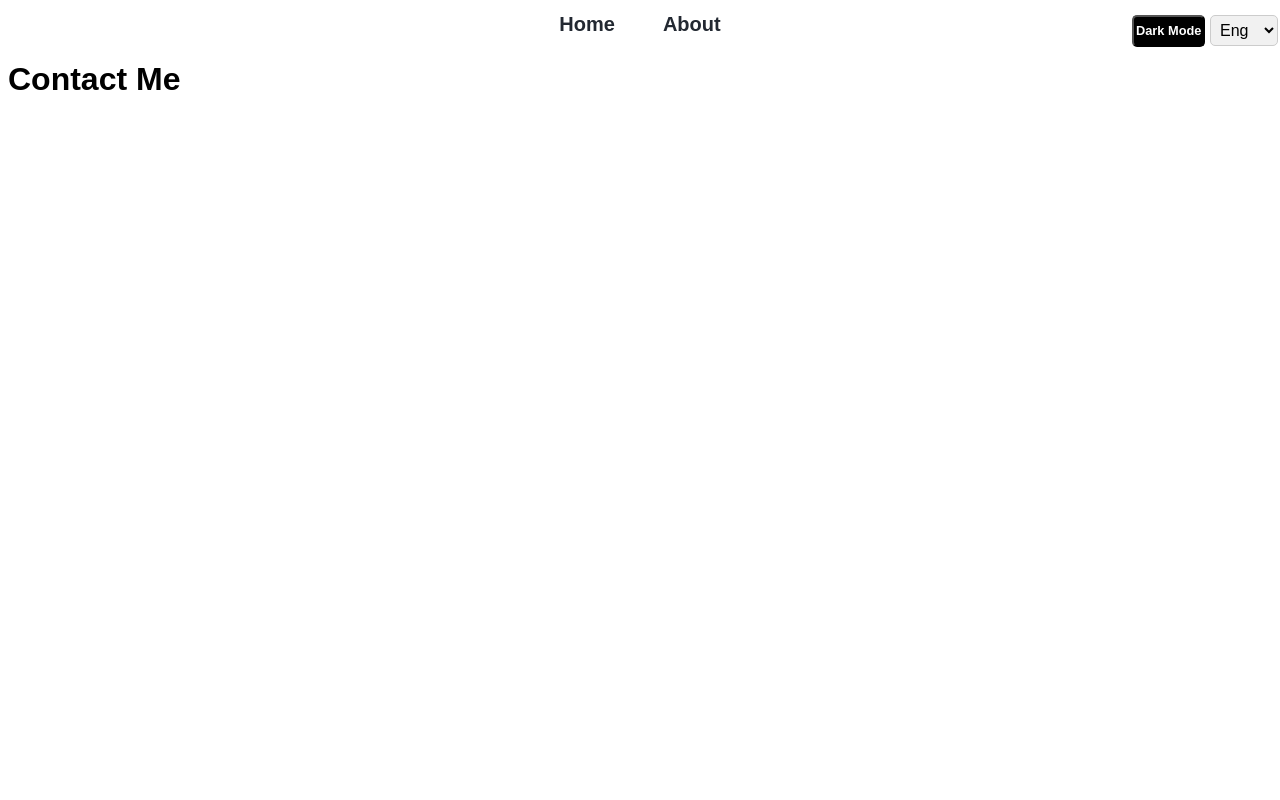
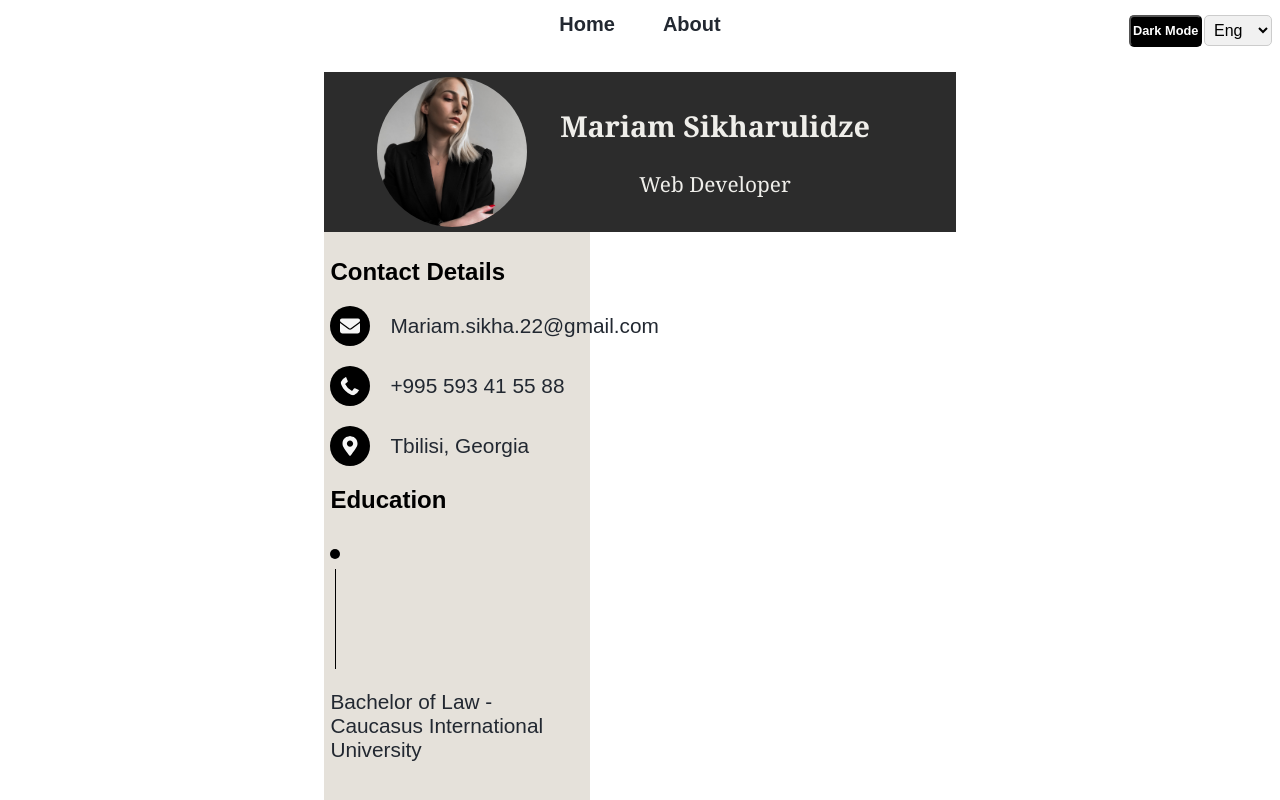
Before and after one commit to Sikharulidze/My-web-page, a React (Vite) app: page /contact in a window 1280 px wide. Shown: the top 800 px of the page. Built offline with nearby package versions, Linux system fonts and the light colour scheme.

Commit message:
added many thing

```diff
--- a/index.html
+++ b/index.html
@@ -4,6 +4,7 @@
     <meta charset="UTF-8" />
     <meta name="viewport" content="width=device-width, initial-scale=1.0" />
     <title>Mariam Sikharulidze</title>
+
   </head>
   <body>
     <div id="root"></div>
--- a/package.json
+++ b/package.json
@@ -10,10 +10,13 @@
     "preview": "vite preview"
   },
   "dependencies": {
+    "@fortawesome/free-solid-svg-icons": "^6.7.2",
+    "@fortawesome/react-fontawesome": "^0.2.2",
     "i18next": "^25.1.2",
     "react": "^19.1.0",
     "react-dom": "^19.1.0",
     "react-i18next": "^15.5.1",
+    "react-icons": "^5.5.0",
     "react-router-dom": "^7.6.0",
     "zustand": "^5.0.4"
   },
--- a/src/App.css
+++ b/src/App.css
@@ -142,8 +142,8 @@
 }
 
 body.dark .top-container {
-  background-color: #121212; /* Dark background */
-  color: white; /* Dark text */
+  background-color: #121212;
+  color: white;
 }
 
 .top-cloud,
@@ -292,18 +292,18 @@
   max-width: 300px;
   height: auto;
   border-radius: 10%;
-  opacity: 0; /* Initially hidden */
-  transform: translateY(20px); /* Start with slight downward shift */
+  opacity: 0;
+  transform: translateY(20px);
   transition: opacity 1s ease, transform 1s ease;
 }
 
 .proggraming-img.visible {
-  opacity: 1; /* Make image visible */
-  transform: translateY(0); /* Reset the position */
+  opacity: 1;
+  transform: translateY(0);
 }
 
 .proggraming-img:nth-child(1) {
-  animation: fadeInUp 1.5s ease-out 0.5s forwards; /* Delay for sequencing */
+  animation: fadeInUp 1.5s ease-out 0.5s forwards;
 }
 
 .proggraming-img:nth-child(2) {
@@ -328,3 +328,138 @@
     transform: translateY(0);
   }
 }
+
+/*contact page css */
+
+.first-div{
+  background-color: #2c2c2c;
+  height: 20vh;
+  display: flex;
+  align-items: center;
+  justify-content: center;
+  padding: 0 2rem;
+
+}
+
+.profile-img{
+  width: 150px;
+  border-radius: 100%;
+  height: 150px;
+  object-fit: cover;
+}
+
+
+.first-div-text {
+  flex: 0.9;
+  display: flex;
+  flex-direction: column;
+  align-items: center;
+  justify-content: center;
+  color: #EFEEEA;
+  text-align: center;
+  gap: 20px;
+  font-family: Georgia, 'Times New Roman', Times, serif;
+
+}
+
+.first-div-text h1 {
+  margin: 0;
+  font-size: 1.8rem;
+}
+
+.first-div-text p {
+  margin: 5px 0 0;
+  font-size: 1.3rem;
+
+}
+
+.contact-page-container{
+  width: 50%;
+  margin: 0 auto;
+  padding: 2rem;
+
+}
+
+.left-div{
+  background-color: #e5e1da;
+  width: 40%;
+  padding: 0.4rem;
+
+}
+
+.contact-info {
+  display: flex;
+  flex-direction: column;
+  gap: 20px;
+}
+
+.contact-item {
+  display: flex;
+  align-items: center;
+  gap: 10px;
+
+}
+
+.contact-item i, .contact-item svg {
+  background-color: black;
+  border-radius: 50%;
+  padding: 10px;
+  color: whitesmoke;
+  font-size: 20px;
+  margin-right: 10px;
+}
+
+.contact-item p {
+  margin: 0;
+  color: #333;
+  font-size: 1.3rem;
+}
+
+h2{
+  color: black;
+  font-weight: bold;
+}
+
+.contact-p{
+  color: #222831 !important;
+  font-size: 1.3rem;
+  display: flex;
+
+}
+
+.education-header {
+  font-size: 1.5rem;
+  margin-bottom: 10px;
+}
+
+.education-container {
+  display: flex;
+  align-items: flex-start;
+  margin-bottom: 15px;
+  display: flex;
+  flex-direction: column;
+}
+
+.education-dot-line {
+  display: flex;
+  flex-direction: column;
+  align-items: center;
+  margin-right: 15px;
+
+}
+
+.dot {
+  width: 10px;
+  height: 10px;
+  background-color: black;
+  border-radius: 50%;
+  margin-bottom: 10px;
+  margin-top: 25px;
+}
+
+.line {
+  width: 1px;
+  height: 100px;
+  background-color: black;
+
+}
--- a/src/Layout.jsx
+++ b/src/Layout.jsx
@@ -41,7 +41,7 @@
           style={{
             position: "absolute",
             top: "15px",
-            right: "2px",
+            right: "8px",
           }}
         >
           <option value="eng">Eng</option>
@@ -55,7 +55,7 @@
           style={{
             position: "absolute",
             top: "15px",
-            right: "75px",
+            right: "78px",
             padding: "0.4rem 0.10rem",
             backgroundColor: dark ? "#fff" : "#000",
             color: dark ? "#000" : "#fff",
@@ -63,6 +63,8 @@
             cursor: "pointer",
             fontWeight: "600",
             fontSize: "0.8rem",
+
+
           }}
         >
           {dark ? "Light Mode" : "Dark Mode"}
--- a/src/locales/geo.json
+++ b/src/locales/geo.json
@@ -20,10 +20,10 @@
     "designTitle": "დიზაინი და განვითარება",
     "designDesc": "პროგრამირების სწავლა დავიწყე 25 წლის ასაკში, რადგან სახლიდან მუშაობა კომფორტულია და ეს არის პროგრესული და ფასეული სფერო.",
     "donutTitle": "დონატის გამოწვევა",
-    "donutDesc": "მაგრამ ჩემი საუკეთესო უნარი სინამდვილეში არის დონატების ჭამა. მე ვარ უკონკურენტო დონატის ჭამაში! ნუტელას დონატები ჩემი საყვარელია.",
+    "donutDesc": "მაგრამ ჩემი საუკეთესო უნარი სინამდვილეში არის დონატების ჭამა. მე ვარ უკონკურენტო დონატის ჭამაში! დონატები ნუთელათი საუკეთესოა.",
     "contactTitle": "დამიკავშირდით",
-    "contactSubtitle": "თუ თქვენც ისევე გიყვართ დონათები როგორც მე",
+    "contactSubtitle": "თუ თქვენც ისევე გიყვართ დონატები როგორც მე",
     "contactDesc": "გიყვართ დონატები ისე როგორც მე? მოდი ვისაუბროთ როგორი შესანიშნავია დონატები! შეგვიძლია თან კოდი ვწეროთ,თან დონატები მივირთვათ!",
-    "contactBtn": "დამეკონტაქტეთ მე"
+    "contactBtn": "დამეკონტაქტეთ"
   }
 }
--- a/src/pages/Contact.jsx
+++ b/src/pages/Contact.jsx
@@ -1,9 +1,55 @@
 import React from "react";
+import profileImg from "../images/profile.png";
+
+import { FaPhoneAlt, FaMapMarkerAlt } from "react-icons/fa";
+import { FontAwesomeIcon } from '@fortawesome/react-fontawesome';
+import { faEnvelope } from '@fortawesome/free-solid-svg-icons';
 
 function Contact() {
   return (
-    <div>
-      <h1>Contact Me</h1>
+    <div className="contact-page-container">
+      <div className="first-div">
+        <img
+          src={profileImg}
+          alt="Mariam Sikharulidze"
+          className="profile-img"
+        />
+        <div className="first-div-text">
+          <h1>Mariam Sikharulidze</h1>
+          <p>Web Developer</p>
+        </div>
+      </div>
+
+      <div className="left-div">
+        <h2>Contact Details</h2>
+        <div className="contact-info">
+          <div className="contact-item">
+            <FontAwesomeIcon icon={faEnvelope} style={{ marginRight: "10px" }} />
+            <p className="contact-p">Mariam.sikha.22@gmail.com</p>
+          </div>
+          <div className="contact-item">
+            <FaPhoneAlt size={20} />
+            <p className="contact-p"> +995 593 41 55 88</p>
+          </div>
+          <div className="contact-item">
+            <FaMapMarkerAlt size={20} />
+            <p className="contact-p"> Tbilisi, Georgia</p>
+          </div>
+        </div>
+
+        <h2 className="education-header">Education</h2>
+        <div className="education-container">
+          <div className="education-dot-line">
+            <div className="dot"></div>
+            <div className="line"></div>
+          </div>
+          <p className="contact-p">Bachelor of Law - Caucasus International University</p>
+           <p className="contact-p">Master's degree in law - Caucasus International University</p>
+
+
+
+        </div>
+      </div>
     </div>
   );
 }
```
Also changed, not shown: src/images/profile.png (added), 1 other file (tests, documents, lock files or other folders).
